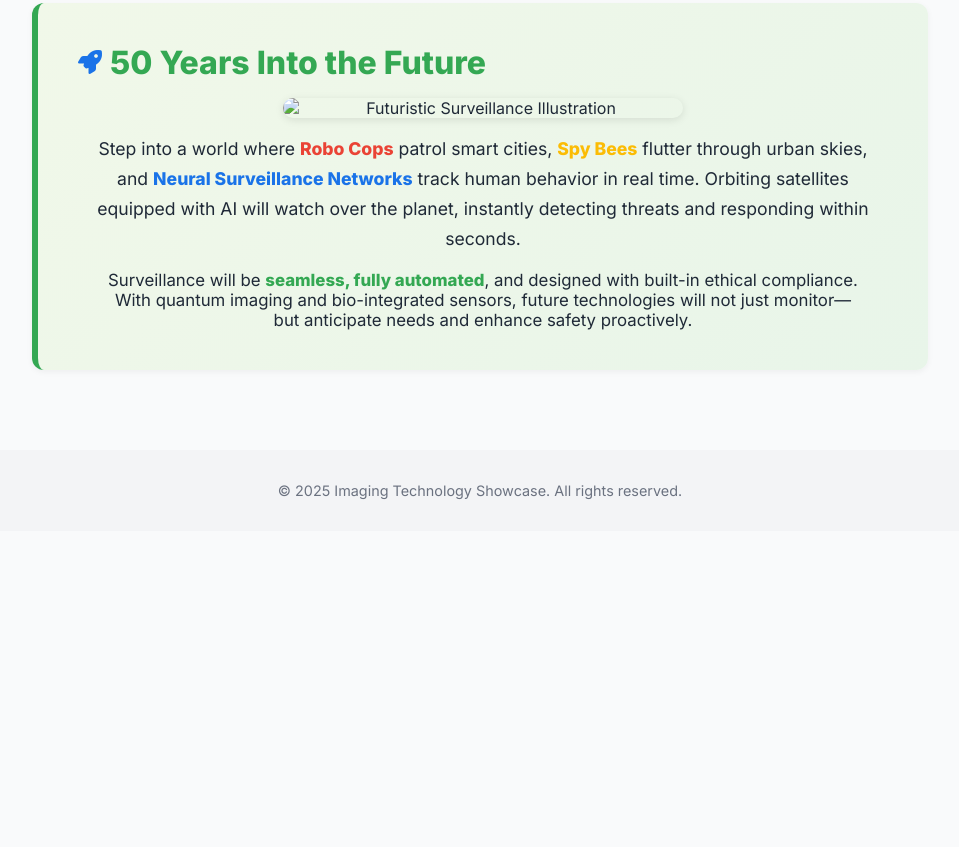
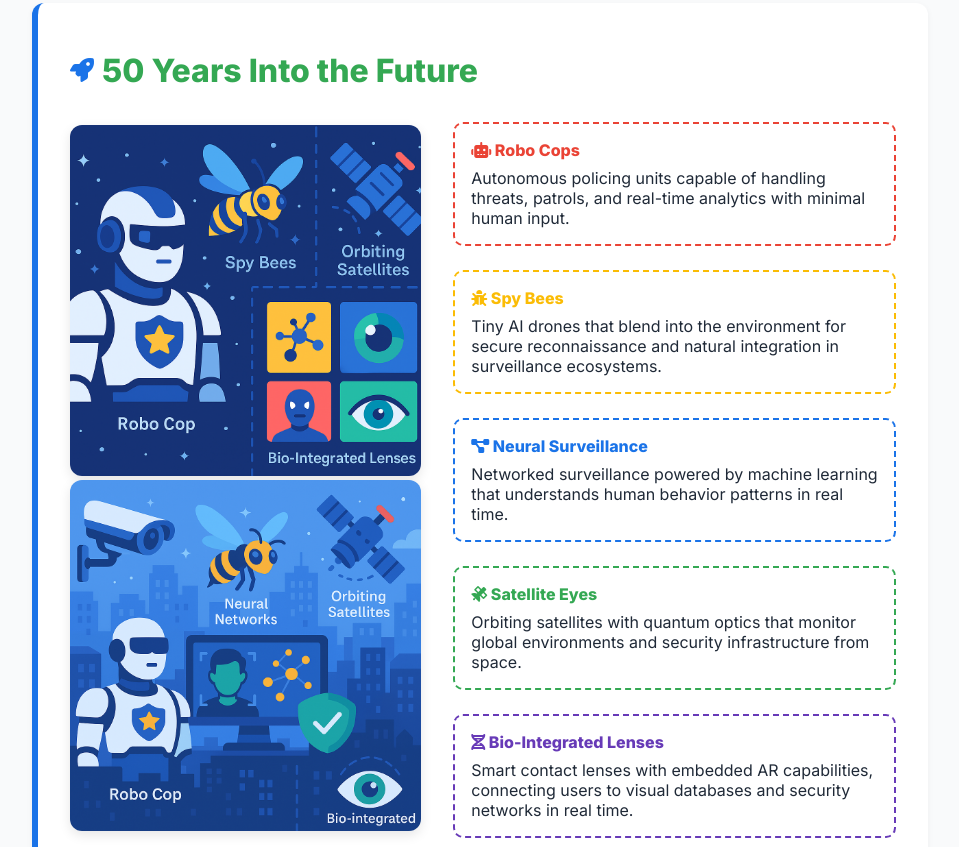
Before and after one commit to sanuv9683/Futurology, a plain HTML site: page index.html in a window 1280 px wide. Shown: the part 4693-5540 px from the top of the page, without its empty margins (160-1119 px from the left). Before the commit the page ends 5224 px from the top, so only its background shows below. Drawn offline with Linux system fonts and the light colour scheme.

Commit message:
content updated

```diff
--- a/index.html
+++ b/index.html
@@ -434,18 +434,39 @@
     </div>
   </section>
 
-  <section id="fifty-years" class="card" style="background: linear-gradient(135deg, #f1f8e9, #e8f5e9); padding: 2.5rem; border-left: 6px solid #34a853;">
-    <h2 style="color: #34a853; text-align: center; font-size: 2rem; margin-bottom: 1rem;">
+  <section id="fifty-years" class="card" style="background: #ffffff; padding: 3rem 2rem;">
+    <h2 style="color: #34a853; text-align: center; font-size: 2rem; margin-bottom: 2rem;">
       <i class="fas fa-rocket" style="color: #1a73e8;"></i> 50 Years Into the Future
     </h2>
-    <div style="display: flex; flex-direction: column; align-items: center; text-align: center; gap: 1rem;">
-      <img src="/mnt/data/image.png" alt="Futuristic Surveillance Illustration" style="width: 100%; max-width: 400px; border-radius: 10px; box-shadow: 0 2px 8px rgba(0,0,0,0.1);">
-      <p style="font-size: 1.1rem; line-height: 1.7; max-width: 800px;">
-        Step into a world where <strong style="color: #ea4335;">Robo Cops</strong> patrol smart cities, <strong style="color: #fbbc05;">Spy Bees</strong> flutter through urban skies, and <strong style="color: #1a73e8;">Neural Surveillance Networks</strong> track human behavior in real time. Orbiting satellites equipped with AI will watch over the planet, instantly detecting threats and responding within seconds.
-      </p>
-      <p style="font-size: 1.05rem; max-width: 760px;">
-        Surveillance will be <strong style="color: #34a853;">seamless, fully automated</strong>, and designed with built-in ethical compliance. With quantum imaging and bio-integrated sensors, future technologies will not just monitor—but anticipate needs and enhance safety proactively.
-      </p>
+    <div style="display: flex; flex-direction: column; gap: 2rem;">
+      <div style="display: flex; flex-wrap: wrap; align-items: center; gap: 2rem;">
+        <div style="flex: 1 1 280px; text-align: center;">
+          <img src="images/future.png" alt="Futuristic Surveillance Illustration" style="width: 100%; max-width: 400px; border-radius: 12px; box-shadow: 0 4px 12px rgba(0,0,0,0.1);">
+          <img src="images/future2.png" alt="Futuristic Surveillance Illustration" style="width: 100%; max-width: 400px; border-radius: 12px; box-shadow: 0 4px 12px rgba(0,0,0,0.1);">
+        </div>
+        <div style="flex: 2 1 300px; display: grid; grid-template-columns: repeat(auto-fit, minmax(250px, 1fr)); gap: 1.5rem;">
+          <div style="padding: 1rem; border: 2px dashed #ea4335; border-radius: 10px;">
+            <h4 style="color: #ea4335; margin-bottom: 0.5rem;"><i class="fas fa-robot"></i> Robo Cops</h4>
+            <p>Autonomous policing units capable of handling threats, patrols, and real-time analytics with minimal human input.</p>
+          </div>
+          <div style="padding: 1rem; border: 2px dashed #fbbc05; border-radius: 10px;">
+            <h4 style="color: #fbbc05; margin-bottom: 0.5rem;"><i class="fas fa-bug"></i> Spy Bees</h4>
+            <p>Tiny AI drones that blend into the environment for secure reconnaissance and natural integration in surveillance ecosystems.</p>
+          </div>
+          <div style="padding: 1rem; border: 2px dashed #1a73e8; border-radius: 10px;">
+            <h4 style="color: #1a73e8; margin-bottom: 0.5rem;"><i class="fas fa-project-diagram"></i> Neural Surveillance</h4>
+            <p>Networked surveillance powered by machine learning that understands human behavior patterns in real time.</p>
+          </div>
+          <div style="padding: 1rem; border: 2px dashed #34a853; border-radius: 10px;">
+            <h4 style="color: #34a853; margin-bottom: 0.5rem;"><i class="fas fa-satellite"></i> Satellite Eyes</h4>
+            <p>Orbiting satellites with quantum optics that monitor global environments and security infrastructure from space.</p>
+          </div>
+          <div style="padding: 1rem; border: 2px dashed #673ab7; border-radius: 10px;">
+            <h4 style="color: #673ab7; margin-bottom: 0.5rem;"><i class="fas fa-dna"></i> Bio-Integrated Lenses</h4>
+            <p>Smart contact lenses with embedded AR capabilities, connecting users to visual databases and security networks in real time.</p>
+          </div>
+        </div>
+      </div>
     </div>
   </section>
 </main>
```
Also changed, not shown: images/future.png (added), images/future2.png (added).
